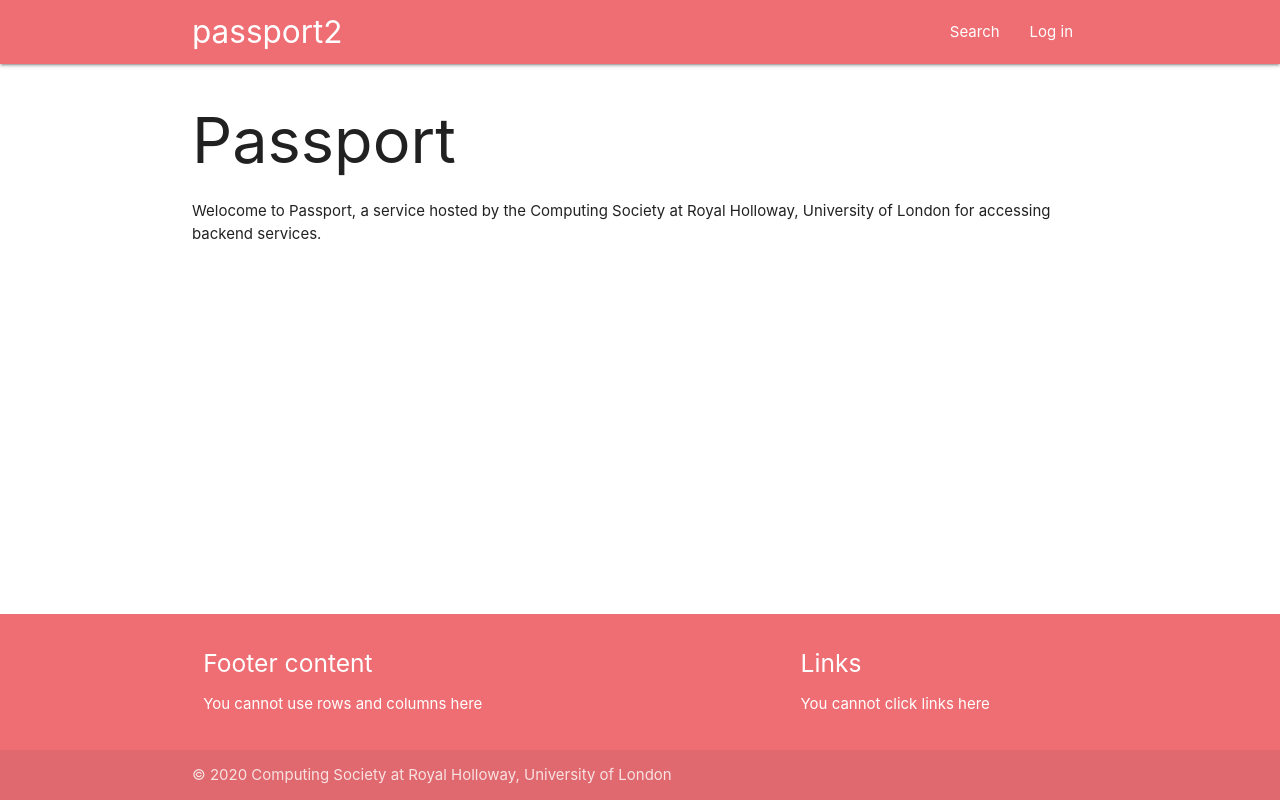
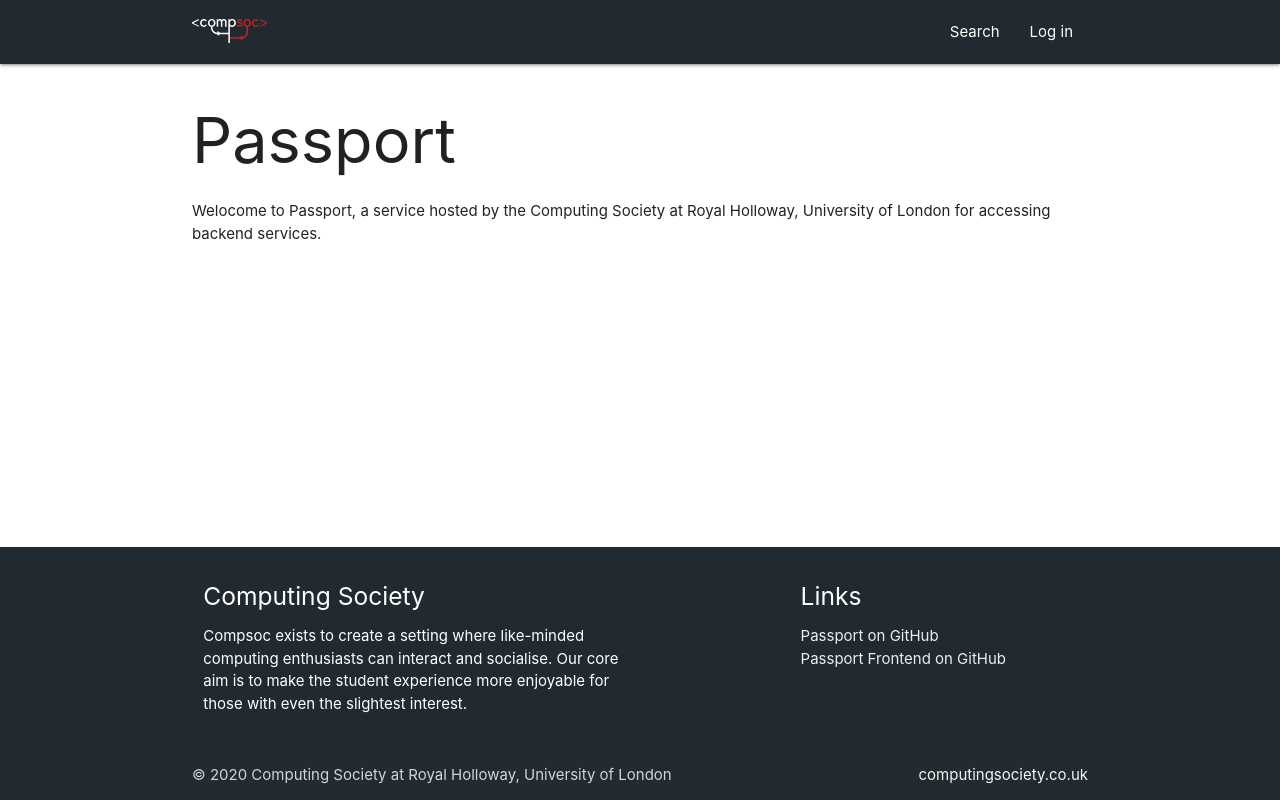
Before and after one commit to rhul-compsoc/passport-client, a React app: page / in a window 1280 px wide. Built offline with nearby package versions, Linux system fonts and the light colour scheme; no server answers.

Commit message:
Decorate with more "tasteful" colours

```diff
--- a/src/components/Footer/index.tsx
+++ b/src/components/Footer/index.tsx
@@ -1,28 +1,54 @@
-import React from "react"
-import { Col, Container, Row } from "react-materialize"
+import React from "react";
+import { Col, Container, Row } from "react-materialize";
 
 const Footer = () => (
   <footer className="page-footer">
     <Container>
       <Row>
         <Col className="l6 s12">
-          <h5>Footer content</h5>
-          <p>You cannot use rows and columns here</p>
+          <h5>Computing Society</h5>
+          <p>
+            Compsoc exists to create a setting where like-minded computing
+            enthusiasts can interact and socialise. Our core aim is to make the
+            student experience more enjoyable for those with even the slightest
+            interest.
+          </p>
         </Col>
         <Col className="l4 offset-l2 s12">
           <h5>Links</h5>
-          <p>You cannot click links here</p>
+          <ul>
+            <li>
+              <a
+                className="grey-text text-lighten-3"
+                href="https://github.com/rhul-compsoc/passport"
+              >
+                Passport on GitHub
+              </a>
+            </li>
+            <li>
+              <a
+                className="grey-text text-lighten-3"
+                href="https://github.com/rhul-compsoc/passport-client"
+              >
+                Passport Frontend on GitHub
+              </a>
+            </li>
+          </ul>
         </Col>
       </Row>
     </Container>
     <div className="footer-copyright">
       <Container>
         © 2020 Computing Society at Royal Holloway, University of London
+        <a
+          className="grey-text text-lighten-4 right"
+          href="https://computingsociety.co.uk/"
+        >
+          computingsociety.co.uk
+        </a>
       </Container>
     </div>
   </footer>
-)
+);
 
-export {
-  Footer
-}
+export { Footer };
--- /dev/null
+++ b/src/components/Header/index.module.scss
@@ -0,0 +1,3 @@
+.logo {
+  height: 24px;
+}
--- a/src/components/Header/index.tsx
+++ b/src/components/Header/index.tsx
@@ -2,6 +2,8 @@
 import React from "react";
 import { Icon, Navbar, NavItem } from "react-materialize";
 import { Link, NavLink } from "react-router-dom";
+import compsoc from './compsoc.svg'
+import styles from './index.module.scss';
 
 const USER_DETAILS = gql`
   query GetCurrentUserDetails {
@@ -26,7 +28,7 @@
       centerChildren
       brand={
         <Link className="brand-logo" to="/">
-          passport2
+          <img src={compsoc} className={styles.logo} />
         </Link>
       }
       menuIcon={<Icon>menu</Icon>}
--- a/src/index.tsx
+++ b/src/index.tsx
@@ -1,15 +1,13 @@
 import "material-icons/iconfont/material-icons.scss";
 import "materialize-css";
 import "materialize-css/sass/materialize.scss";
+import "./scss/index.scss";
 import React from "react";
 import ReactDOM from "react-dom";
 import { App } from "./App";
 
 const el = document.getElementById("root");
 
-ReactDOM.render(
-  <App />,
-  el
-);
+ReactDOM.render(<App />, el);
 
 module.hot?.accept();
--- /dev/null
+++ b/src/scss/index.scss
@@ -0,0 +1,5 @@
+$primary-colour: #202a30;
+
+nav, .page-footer {
+  background-color: #202a30;
+}
```
Also changed, not shown: src/components/Header/compsoc.svg (added).
